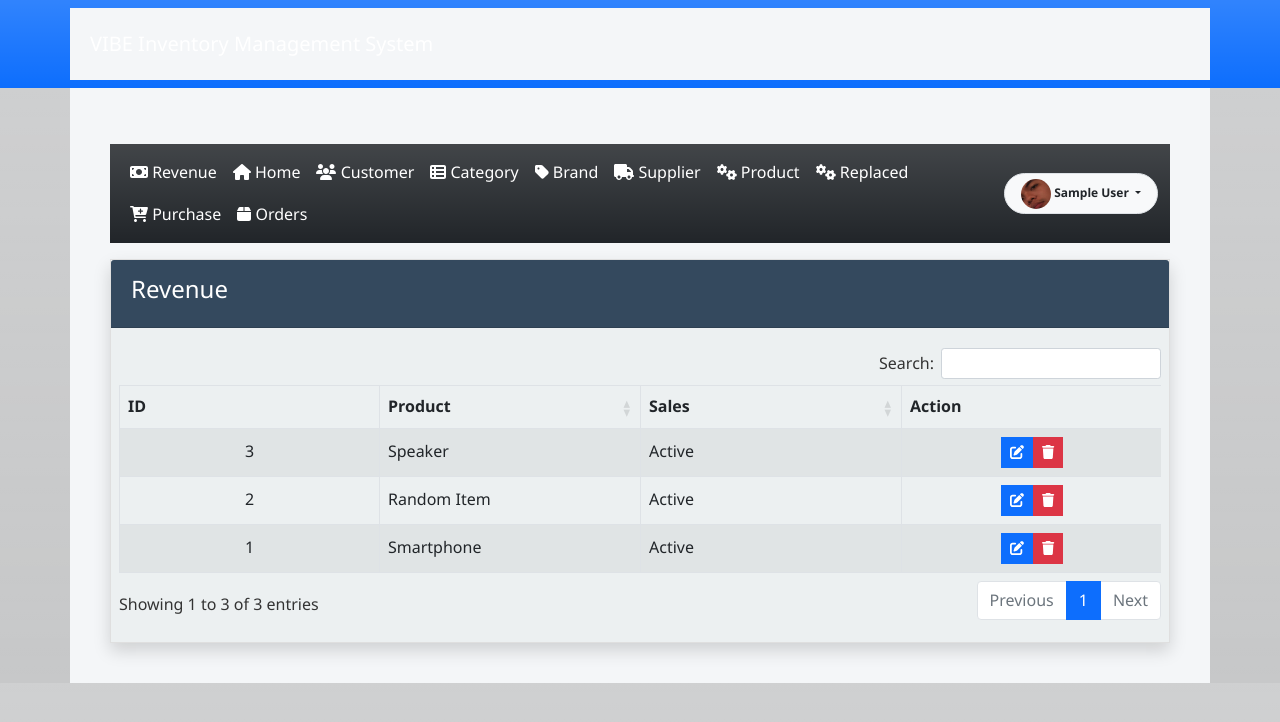
After one commit to azief27saclolo/vibe, a PHP site: page /revenue.php in a window 1280 px wide. The commit adds this page. Shown: the top 722 px of the page. Run offline with PHP 8.4, Linux system fonts and the light colour scheme; the visitor is signed in with stand-in values (Sample User, id 1); data comes from the database, SQL or seed files in the repository; some libraries are stand-ins or nearby versions.

Commit message:
added revenue tab

```diff
--- a/category.php
+++ b/category.php
@@ -13,8 +13,8 @@ $inventory->checkLogin();
 <script src="js/category.js"></script>
 <script src="js/common.js"></script>
 <?php include('inc/container.php');?>
+
 <div class="container">
-
 	<?php include("menus.php"); ?>
 	<div class="row">
 		<div class="col-lg-12">
--- a/inc/container.php
+++ b/inc/container.php
@@ -3,7 +3,7 @@
 <nav role="navigation" class="navbar navbar-dark navbar-static-top bg-primary bg-gradient">
     <div class="container">
       <div class="navbar-header">
-        <a href="https://www.sourcecodester.com" class="navbar-brand">Inventory Management System - PHP</a>
+        <a href="#" class="navbar-brand">VIBE Inventory Management System</a>
       </div>
     </div>
   </nav>
--- a/menus.php
+++ b/menus.php
@@ -6,6 +6,7 @@
 		</button>
     <div class="collapse navbar-collapse" id="navbarNav">
         <ul class="nav navbar-nav mx-auto">
+			<li class="nav-item"><a class="nav-link" href="revenue.php"><i class="fa-solid fa-money-bill"></i> Revenue</a></li>
 			<li class="nav-item"><a class="nav-link" href="index.php"><i class="fas fa-home"></i> Home</a></li>
 			<li class="nav-item"><a class="nav-link" href="customer.php"><i class="fas fa-users"></i> Customer</a></li>
 			<li class="nav-item"><a class="nav-link" href="category.php"><i class="fas fa-th-list"></i> Category</a></li>
--- /dev/null
+++ b/revenue.php
@@ -0,0 +1,48 @@
+<?php
+ob_start();
+session_start();
+include('inc/header.php');
+include 'Inventory.php';
+$inventory = new Inventory();
+$inventory->checkLogin();
+?>
+
+<script src="js/jquery.dataTables.min.js"></script>
+<script src="js/dataTables.bootstrap.min.js"></script>
+<link rel="stylesheet" href="css/dataTables.bootstrap.min.css" />
+<script src="js/category.js"></script>
+<script src="js/common.js"></script>
+<?php include('inc/container.php');?>
+
+<div class="container">
+    <?php include("menus.php"); ?>
+
+    <div class="row">
+		<div class="col-lg-12">
+			<div class="card card-default rounded-0 shadow">
+                <div class="card-header">
+                        <div class="row">
+							<div class="col-lg-8 col-md-8 col-sm-8 col-xs-6">
+									<h3 class="card-title">Revenue</h3>
+							</div>
+					</div>
+                    <div style="clear:both"></div>
+                </div>
+                <div class="card-body">
+                    <div class="row">
+                    	<div class="col-sm-12 table-responsive">
+                    		<table id="categoryList" class="table table-bordered table-striped">
+                    			<thead><tr>
+									<th>ID</th>
+									<th>Product</th>
+									<th>Sales</th>
+									<th>Action</th>
+								</tr></thead>
+                    		</table>
+                    	</div>
+                    </div>
+                </div>
+            </div>
+        </div>
+    </div>
+</div>
```
